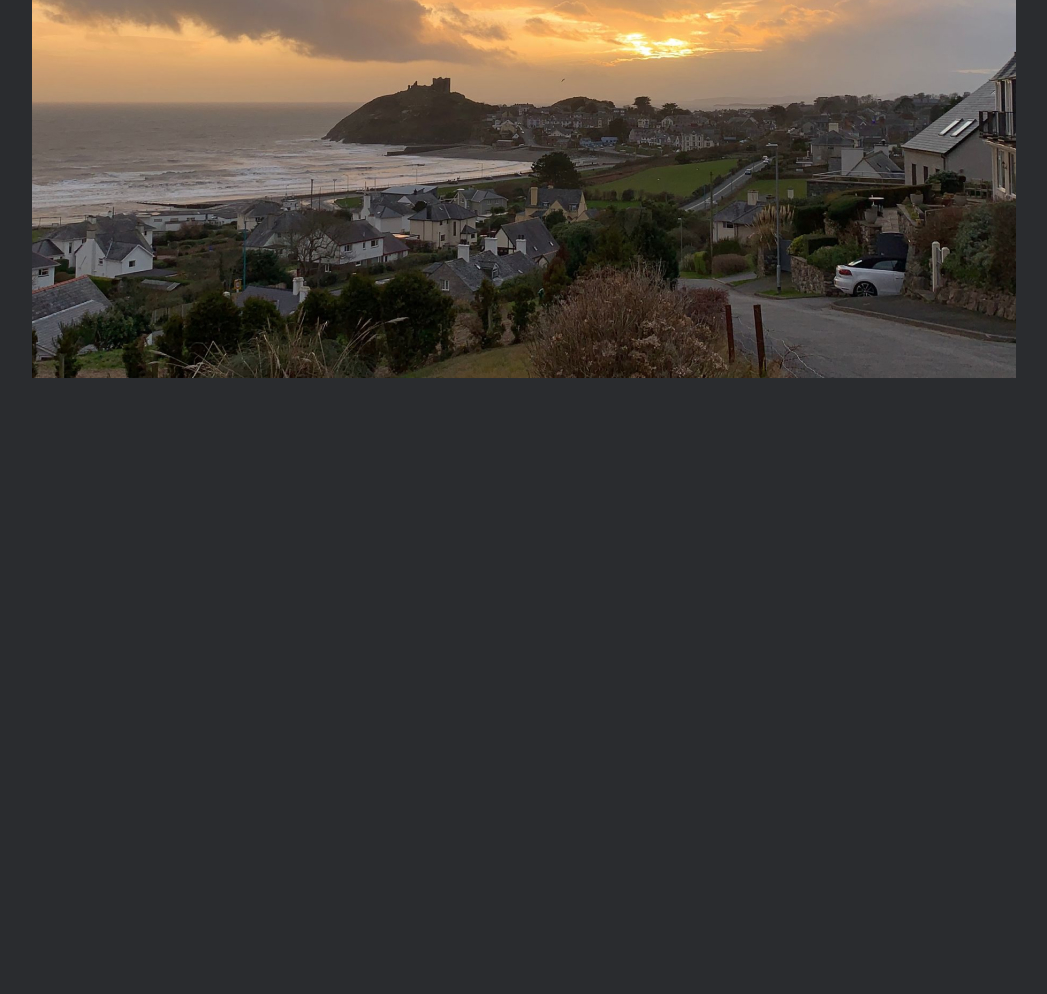
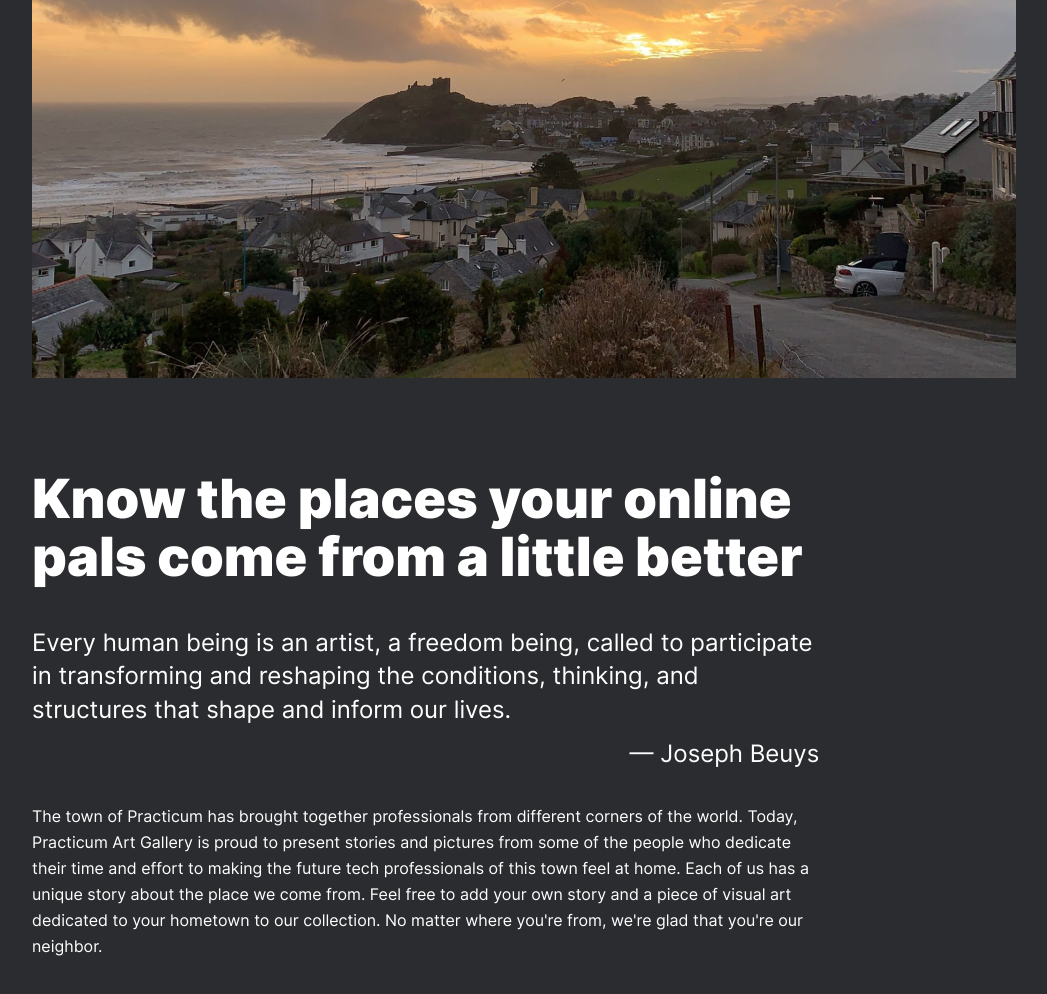
Before and after one commit to ialbertmartinez/homeland, a plain HTML site: page index.html in a window 1280 px wide. Shown: the part 828-1822 px from the top of the page, without its empty margins (116-1163 px from the left). Before the commit the page ends 1298 px from the top, so only its background shows below. Drawn offline with Linux system fonts and the light colour scheme.

Commit message:
add semantic markup and css desktop styles

```diff
--- a/index.html
+++ b/index.html
@@ -5,10 +5,9 @@
     <meta name="viewport" content="width=device-width, initial-scale=1.0" />
     <title>From Homeland to Homeland</title>
     <link rel="stylesheet" href="./pages/index.css" />
-    <link rel="stylesheet" href="./style.css" />
   </head>
   <body class="page">
-    <div class="page__content">
+    <div class="page__content page__section">
       <img
         src="./images/logo.svg"
         alt="Practicum Art Gallery logo"
@@ -25,6 +24,27 @@
           class="lead__image"
         />
       </section>
+      <section class="intro">
+        <h2 class="intro__title">
+          Know the places your online pals come from a little better
+        </h2>
+        <q class="intro__quote"
+          >Every human being is an artist, a freedom being, called to
+          participate in transforming and reshaping the conditions, thinking,
+          and structures that shape and inform our lives.</q
+        >
+        <p class="intro__quote-author">— Joseph Beuys</p>
+        <p class="intro__text">
+          The town of Practicum has brought together professionals from
+          different corners of the world. Today, Practicum Art Gallery is proud
+          to present stories and pictures from some of the people who dedicate
+          their time and effort to making the future tech professionals of this
+          town feel at home. Each of us has a unique story about the place we
+          come from. Feel free to add your own story and a piece of visual art
+          dedicated to your hometown to our collection. No matter where you're
+          from, we're glad that you're our neighbor.
+        </p>
+      </section>
     </div>
   </body>
 </html>
--- a/pages/index.css
+++ b/pages/index.css
@@ -1,3 +1,4 @@
 @import url("../vendor/normalize.css");
 @import url("../vendor/fonts.css");
-@import url("../vendor/style.css");
+/* @import url("../blocks/page.css"); */
+@import url("../style.css");
--- a/style.css
+++ b/style.css
@@ -9,16 +9,29 @@
   align-items: center;
   justify-content: center;
 }
-
+.page__section {
+  position: relative;
+  width: 100%;
+  max-width: 984px;
+  margin: 0 auto;
+  padding: 0;
+}
 .page__content {
   color: #fff;
   font-family: Inter, Arial, sans-serif;
 }
+
 .logo {
   width: 100%;
   height: 70px;
   margin: 34px auto 84px;
 }
+
+/* /////////////////////////////////////////////////////////
+
+  LEAD
+
+///////////////////////////////////////////////////////////// */
 
 .lead {
   margin: 0;
@@ -39,7 +52,6 @@
   margin: 0 auto;
   padding: 0;
 }
-
 .lead__subtitle {
   text-align: center;
   font-size: 30px;
@@ -49,10 +61,57 @@
   margin: 0 0 64px;
   max-width: 720px;
 }
-
 .lead__image {
   max-width: 100%;
   height: 615px;
   object-fit: cover;
   margin-bottom: 92px;
 }
+
+/* /////////////////////////////////////////////////////////
+
+  INTRO
+
+///////////////////////////////////////////////////////////// */
+.intro {
+  max-width: 80%;
+  color: #fff;
+  font-family: Inter, Arial, sans-serif;
+  font-weight: 400;
+  display: flex;
+  flex-flow: column nowrap;
+  margin-bottom: 118px;
+}
+.intro__title {
+  margin: 0 0 40px;
+  padding: 0;
+  font-size: 54px;
+  font-weight: 900;
+  line-height: 1.07;
+}
+
+.intro__quote {
+  margin: 0 0 10px;
+  padding: 0;
+  font-size: 24px;
+  line-height: 1.41;
+}
+.intro__quote::before {
+  content: "";
+}
+.intro__quote::after {
+  content: "";
+}
+.intro__quote-author {
+  margin: 0 0 32px;
+  padding: 0;
+  text-align: right;
+  font-size: 24px;
+  line-height: 1.41;
+}
+.intro__text {
+  margin: 0;
+  padding: 0;
+  font-size: 16px;
+  line-height: 1.63;
+}
```
